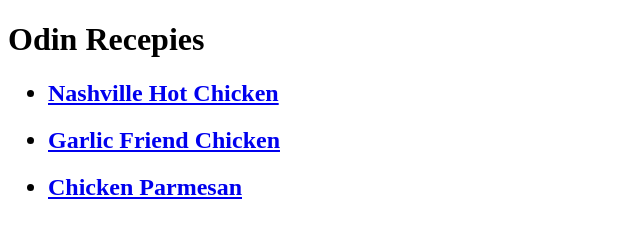
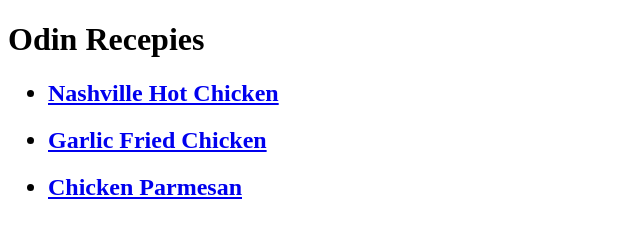
Before and after one commit to HuzaifaKafeel/odin-recipes, a plain HTML site: page index.html in a window 1280 px wide. Shown: the full height of the page, 0-640 px from the left. Drawn offline with Linux system fonts and the light colour scheme.

Commit message:
Fixed a typo in index.html (facepalm)

```diff
--- a/index.html
+++ b/index.html
@@ -15,7 +15,7 @@
            <li> <a href="./recepies/nashville-hot-chicken.html" target="_blank" rel="noopener noreffer">Nashville Hot Chicken</a> </li>
         </h2>
         <h2>
-            <li> <a href="./recepies/garlic-fried-chicken.html" target="_blank" rel="noopener noreffer">Garlic Friend Chicken</a> </li>
+            <li> <a href="./recepies/garlic-fried-chicken.html" target="_blank" rel="noopener noreffer">Garlic Fried Chicken</a> </li>
         </h2>
         <h2>
             <li> <a href="./recepies/chicken-parm.html" target="_blank" rel="noopener noreffer">Chicken Parmesan</a> </li>
```
